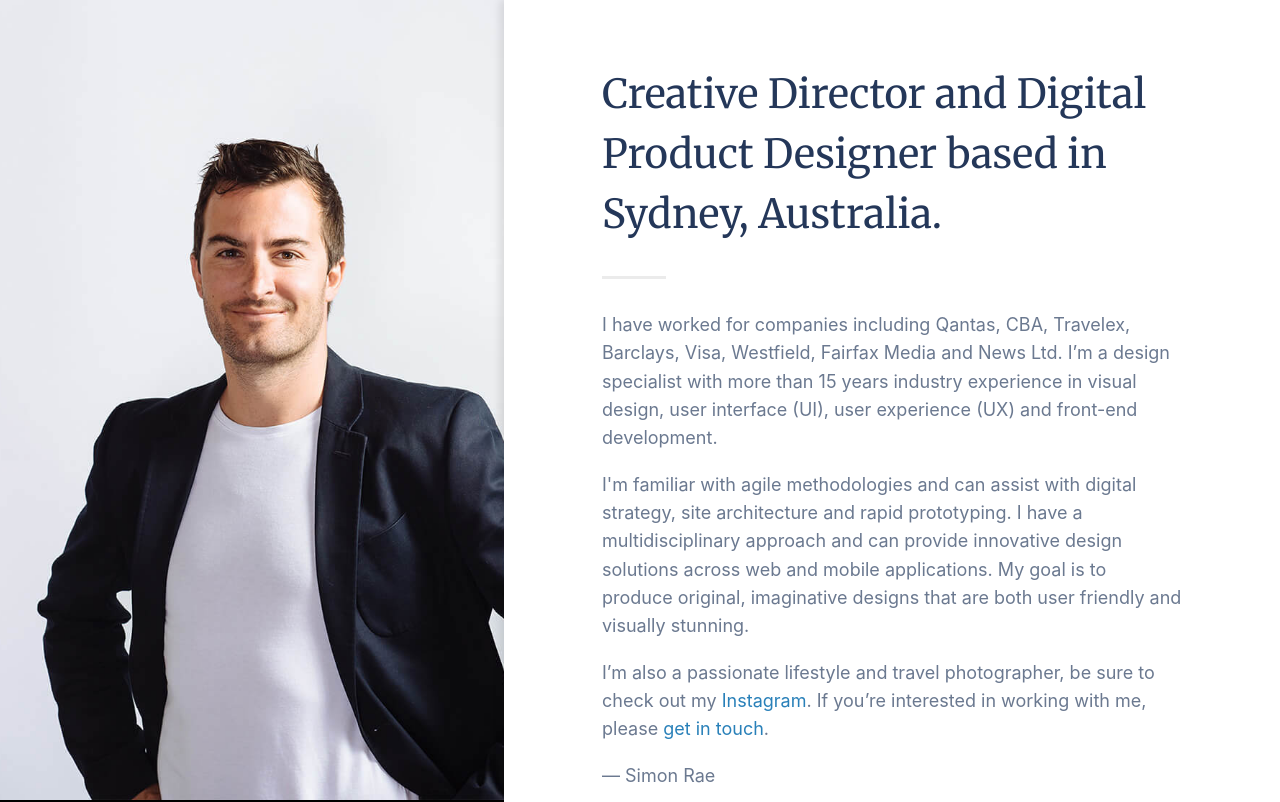
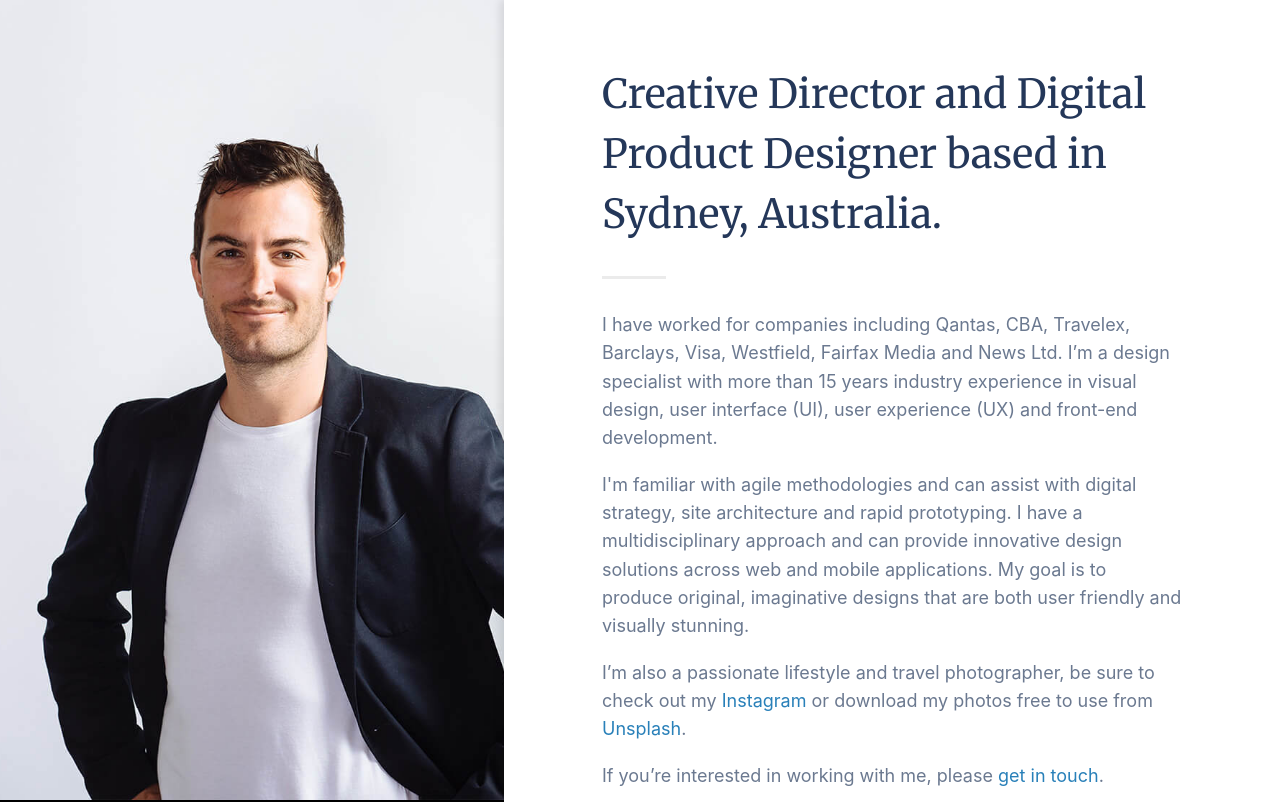
Before and after one commit to simonrae/design, a plain HTML site: page index.html in a window 1280 px wide. Shown: the top 802 px of the page. Drawn offline with nearby package versions, Linux system fonts and the light colour scheme.

Commit message:
Update copy

```diff
--- a/index.html
+++ b/index.html
@@ -41,7 +41,8 @@
         <h1>Creative Director and Digital Product Designer based in Sydney, Australia.</h1>
         <p class="intro">I have worked for companies including Qantas, CBA, Travelex, Barclays, Visa, Westfield, Fairfax Media and News Ltd. I’m a design specialist with more than 15 years industry experience in visual design, user interface (UI), user experience (UX) and front-end development.</p>
         <p>I'm familiar with agile methodologies and can assist with digital strategy, site architecture and rapid prototyping. I have a multidisciplinary approach and can provide innovative design solutions across web and mobile applications. My goal is to produce original, imaginative designs that are both user friendly and visually stunning.</p>
-        <p>I’m also a passionate lifestyle and travel photographer, be sure to check out my <a href="https://instagram.com/simonrae" target="_blank">Instagram</a>. If you’re interested in working with me, please <a href="mailto:simon@designraven.com">get in touch</a>.</p>
+        <p>I’m also a passionate lifestyle and travel photographer, be sure to check out my <a href="https://instagram.com/simonrae" target="_blank">Instagram</a> or download my photos free to use from <a href="https://unsplash.com/@simonrae" target="_blank">Unsplash</a>.</p>
+        <p>If you’re interested in working with me, please <a href="mailto:simon@designraven.com">get in touch</a>.</p>
         <p>&mdash; Simon Rae</p>
         <ul class="social-links">
           <li><a href="https://twitter.com/designraven" title="Twitter" target="_blank">Twitter</a></li>
```
